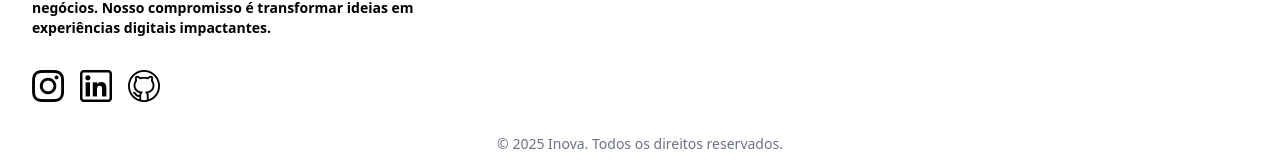
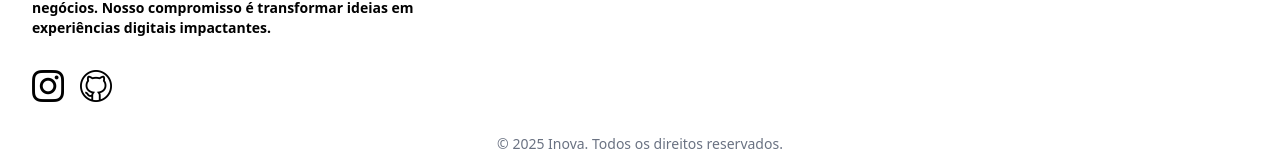
Before and after one commit to inovaSociety/inova---Projeto-3, a React (Vite) app in the folder inova/: page / in a window 1280 px wide. Shown: the part 5321-5481 px from the top of the page. Built offline with nearby package versions, Linux system fonts and the light colour scheme; a web font is replaced by a local one.

Commit message:
adicionado links aos perfis oficiais

```diff
--- a/inova/src/components/footer/Footer.jsx
+++ b/inova/src/components/footer/Footer.jsx
@@ -17,10 +17,9 @@ const Footer = () => {
           <p className="text-sm text-black -mt-15 font-semibold">
             Inova Society é uma empresa focada em soluções digitais inovadoras, oferecendo serviços personalizados em desenvolvimento web, design de interfaces e modelagem de negócios. Nosso compromisso é transformar ideias em experiências digitais impactantes.
           </p>
-          <div className="flex space-x-4 mt-8">
-            <img src={instagram} alt="logo Instagram" className="h-8 w-8" />
-            <img src={linkedin} alt="logo LinkedIn" className="h-8 w-8" />
-            <img src={github} alt="logo GitHub" className="h-8 w-8" />
+          <div className="flex space-x-4 mt-8 cursor-pointer">
+            <a href="https://www.instagram.com/inovasociety/" className="hover:underline"><img src={instagram} alt="logo Instagram" className="h-8 w-8" /></a>
+            <a href="https://github.com/inovaSociety" className="hover:underline"><img src={github} alt="logo GitHub" className="h-8 w-8" /></a>
           </div>
         </div>
 
@@ -38,7 +37,7 @@ const Footer = () => {
         <div>
           <h3 className="font-bold mb-2 text-lg">Informações</h3>
           <ul className="space-y-1 text-sm text-black font-semibold ">
-            <li><a href="#" className="hover:underline">Perguntas Frequentes</a></li>
+            <li><a href="/contato" className="hover:underline">Perguntas Frequentes</a></li>
             <li><a href="#" className="hover:underline">Termos e condições</a></li>
           </ul>
         </div>
```
